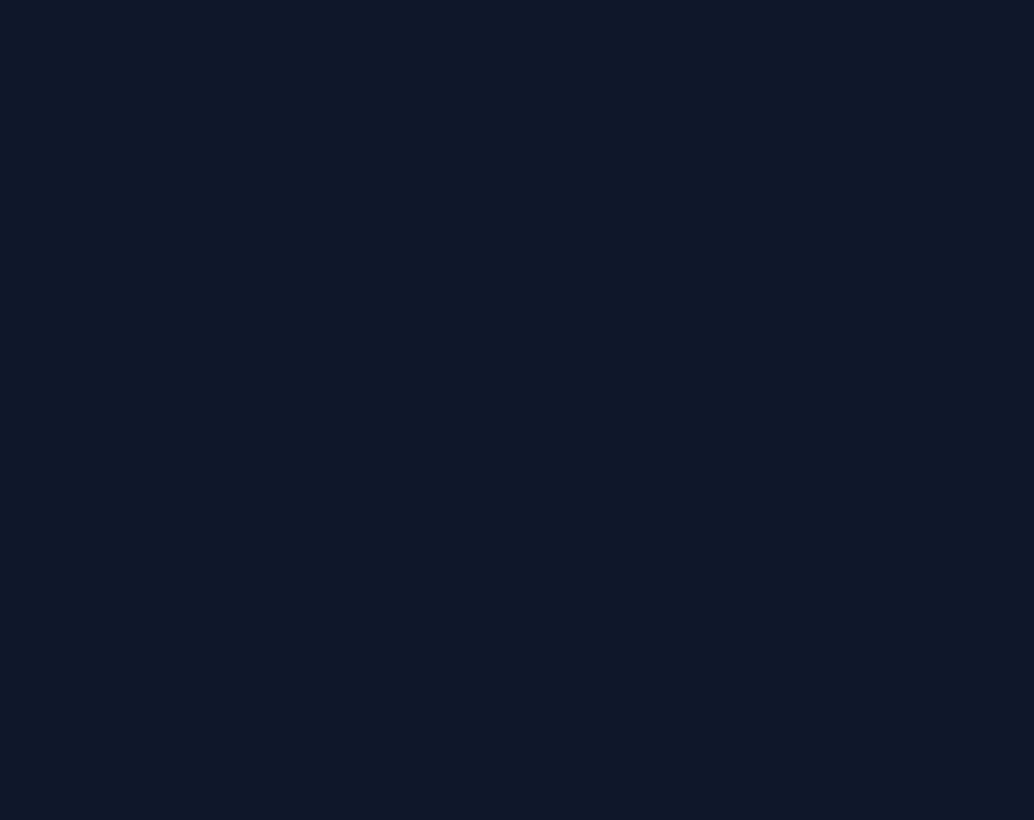
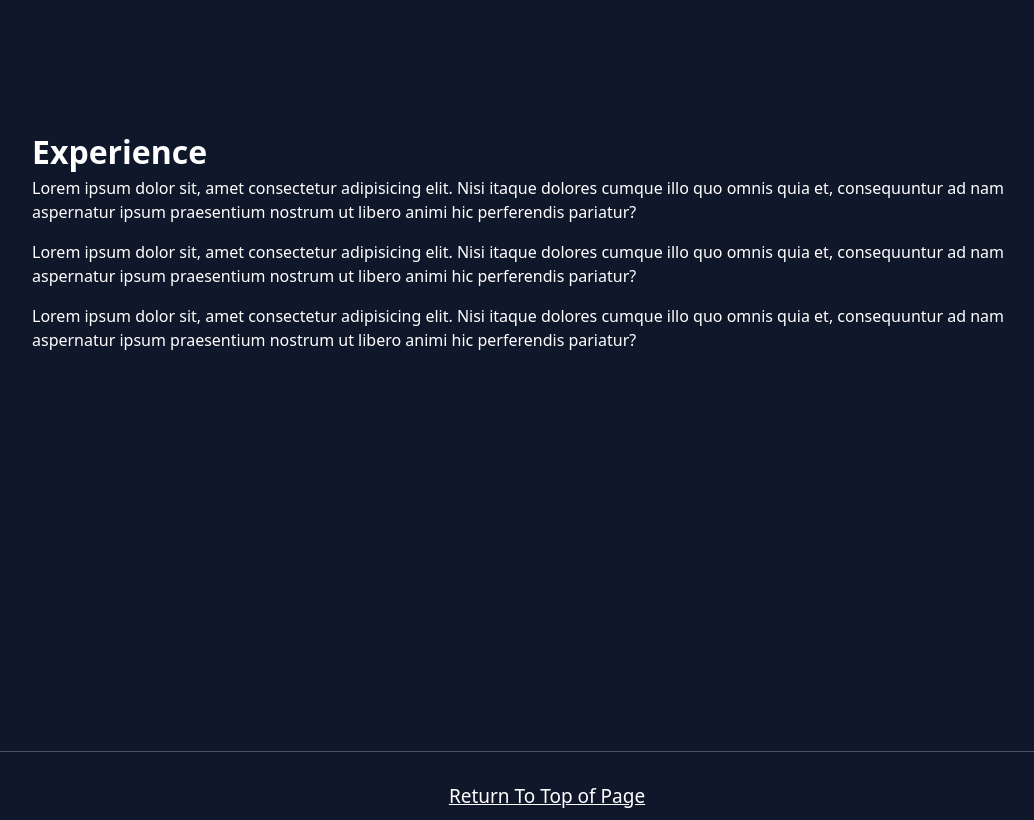
Before and after one commit to Axonn1018/personal-portfolio, an Angular app: page / in a window 1280 px wide. Shown: the part 640-1460 px from the top of the page, without its empty margins (93-1127 px from the left). Before the commit the page ends 800 px from the top, so only its background shows below. Built offline with nearby package versions, Linux system fonts and the light colour scheme.

Commit message:
Added Footer

```diff
--- a/src/app/app.component.html
+++ b/src/app/app.component.html
@@ -1,2 +1,3 @@
 <app-navbar></app-navbar>
 <app-homepage></app-homepage>
+<app-footer></app-footer>
--- a/src/app/app.module.ts
+++ b/src/app/app.module.ts
@@ -6,12 +6,14 @@ import { AppComponent } from './app.component';
 import { HomepageComponent } from './homepage/homepage.component';
 import { NgbModule } from '@ng-bootstrap/ng-bootstrap';
 import { NavbarComponent } from './navbar/navbar.component';
+import { FooterComponent } from './footer/footer.component';
 
 @NgModule({
   declarations: [
     AppComponent,
     HomepageComponent,
-    NavbarComponent
+    NavbarComponent,
+    FooterComponent
   ],
   imports: [
     BrowserModule,
--- /dev/null
+++ b/src/app/footer/footer.component.html
@@ -0,0 +1,6 @@
+<hr>
+<div class="container">
+    <div class="footer row">
+        <a href="#home">Return To Top of Page</a>
+    </div>
+</div>
--- /dev/null
+++ b/src/app/footer/footer.component.scss
@@ -0,0 +1,12 @@
+  .footer {
+    float: right;
+    text-align: center;
+    padding: 10px 20px;
+    text-decoration: underline;
+    font-size: 19px;
+    color: white;
+  }
+
+  .footer a:link, a:visited {
+    color: white;
+  }
--- a/src/app/homepage/homepage.component.html
+++ b/src/app/homepage/homepage.component.html
@@ -15,7 +15,8 @@
       <br />
       <span class="main-text"
         >If you would like to get in touch, you can contact me by
-        <a class="blue-text" href="mailto:ktruong1018@gmail.com">email</a> .</span
+        <a class="blue-text" href="mailto:ktruong1018@gmail.com">email</a>
+        .</span
       >
     </div>
     <div class="col-sm-6">
@@ -23,14 +24,50 @@
     </div>
   </div>
 
-  <!-- <br />
   <br />
   <br />
   <br />
   <br />
-  <br /> -->
+  <br />
+  <br />
+  <br />
+  <br />
+  <br />
+  <br />
+  <br />
+  <br />
+  <br />
 
-  <div class="row">
+  <div class="row" id="experience">
     <span class="white-bold">Experience</span>
+    <p>
+      Lorem ipsum dolor sit, amet consectetur adipisicing elit. Nisi itaque
+      dolores cumque illo quo omnis quia et, consequuntur ad nam aspernatur
+      ipsum praesentium nostrum ut libero animi hic perferendis pariatur?
+    </p>
+    <p>
+      Lorem ipsum dolor sit, amet consectetur adipisicing elit. Nisi itaque
+      dolores cumque illo quo omnis quia et, consequuntur ad nam aspernatur
+      ipsum praesentium nostrum ut libero animi hic perferendis pariatur?
+    </p>
+    <p>
+      Lorem ipsum dolor sit, amet consectetur adipisicing elit. Nisi itaque
+      dolores cumque illo quo omnis quia et, consequuntur ad nam aspernatur
+      ipsum praesentium nostrum ut libero animi hic perferendis pariatur?
+    </p>
   </div>
+
+  <br />
+  <br />
+  <br />
+  <br />
+  <br />
+  <br />
+  <br />
+  <br />
+  <br />
+  <br />
+  <br />
+  <br />
+  <br />
 </div>
--- a/src/app/navbar/navbar.component.html
+++ b/src/app/navbar/navbar.component.html
@@ -1,11 +1,10 @@
-<div class="container">
+<div class="container" id="home">
     <div class="row">
         <div class="col"><h3>Kevin Truong</h3></div>
         <div class="topnav col">
             <a href="https://github.com/ktruong1018" target="_blank">Github</a>
             <a>Something Else</a>
-            <a (click)="goExp()">Experience</a>
-            <a>About</a>
+            <a class="nav-link" href="#experience">Experience</a>
         </div>
     </div>
 </div>
```
Also changed, not shown: src/app/footer/footer.component.ts (added, +10 -0 lines), 1 other file (tests, documents, lock files or other folders).
